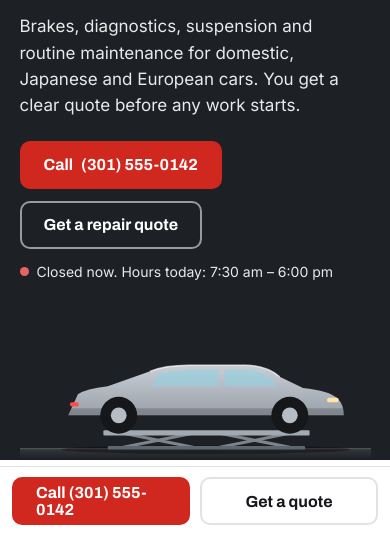
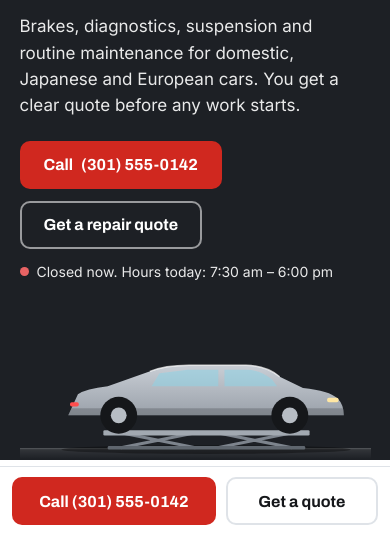
Before and after one commit to driftmarkmd/driftmark-demo, a plain HTML site: page index.html in a window 390 px wide. Shown: the part 309-842 px from the top of the page. Drawn offline with Linux system fonts and the light colour scheme.

Commit message:
Keep phone call bar on one line
Co-Authored-By: Claude Opus 5.5 <noreply@anthropic.com>
Claude-Session: https://claude.ai/code/session_01UU539xQ7vpvdXWAz8H9QHf

```diff
--- a/index.html
+++ b/index.html
@@ -92,7 +92,8 @@ tr.today td{font-weight:700}
 footer{background:var(--deep);color:#fff;font-size:14px}
 footer .wrap{display:flex;flex-wrap:wrap;justify-content:space-between;gap:12px;opacity:.85}
 .callbar{position:fixed;left:0;right:0;bottom:0;display:none;gap:10px;padding:10px 12px calc(10px + env(safe-area-inset-bottom));background:var(--card);border-top:1px solid var(--line);z-index:6}
-.callbar .btn{flex:1}
+.callbar .btn{flex:1;white-space:nowrap;padding-left:10px;padding-right:10px}
+.callbar .btn:first-child{flex:1.4}
 .callbar .btn.ghost{border-color:var(--line);color:var(--ink)}
 @media(max-width:700px){nav{display:none}.callbar{display:flex}.quote{grid-template-columns:minmax(0,1fr)}.row2{grid-template-columns:minmax(0,1fr)}.fig{aspect-ratio:8/3.4}}
 @media(min-width:701px){body{padding-bottom:0}}
```
